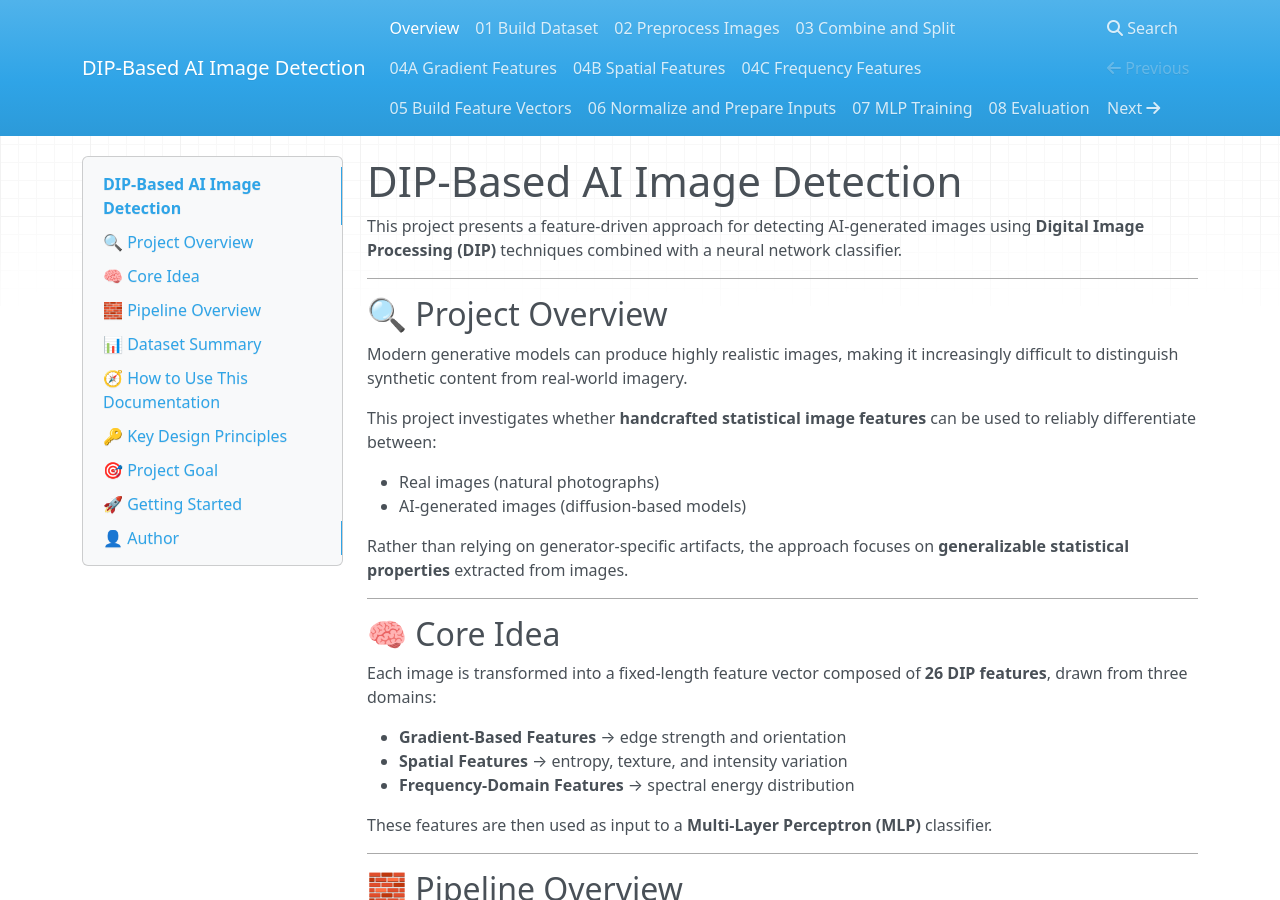
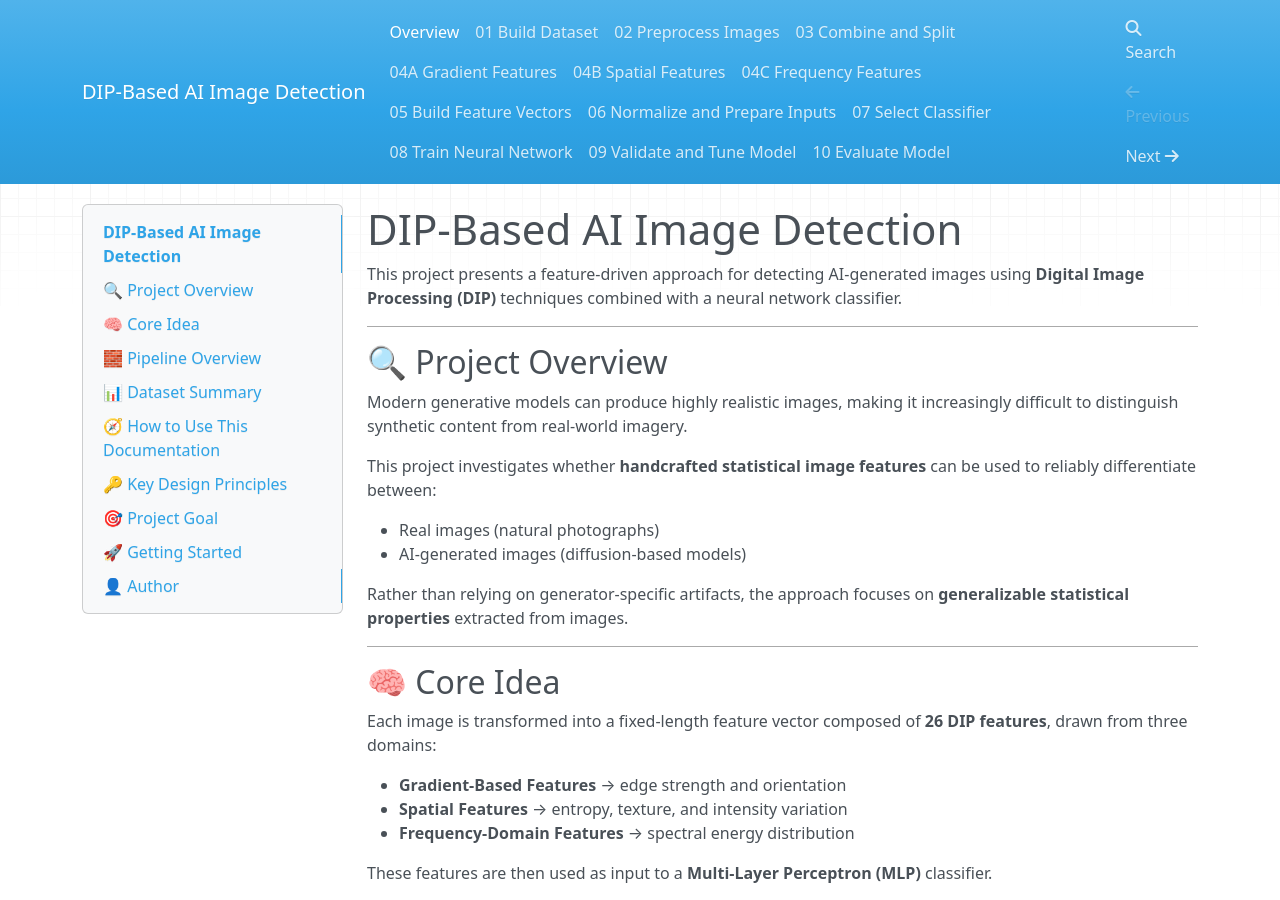
Before and after one commit to pgailinas/dip-ai-image-detection, an MkDocs documentation site: the page built from docs/index.md, in a window 1280 px wide and 900 px high. Built offline with MkDocs 1.6.1, drawn with Linux system fonts in a browser that asks for light colours; nearby versions of some CDN libraries.

Commit message:
Update mkdocs.yml

```diff
--- a/mkdocs.yml
+++ b/mkdocs.yml
@@ -15,5 +15,7 @@ nav:
   - 04C Frequency Features: 04C_Extract_Frequency_Features.md
   - 05 Build Feature Vectors: 05_Build_Feature_Vectors.md
   - 06 Normalize and Prepare Inputs: 06_Normalize_and_Prepare_Inputs.md
-  - 07 MLP Training: 07_Train_Neural_Network.md
-  - 08 Evaluation: 08_Validate_and_Tune_Model.md
+  - 07 Select Classifier: 07_Classifier_Selection.md
+  - 08 Train Neural Network: 08_Train_Neural_Network.md
+  - 09 Validate and Tune Model: 09_Validate_and_Tune_Model.md
+  - 10 Evaluate Model: 10_Evaluate_Model.md
```
